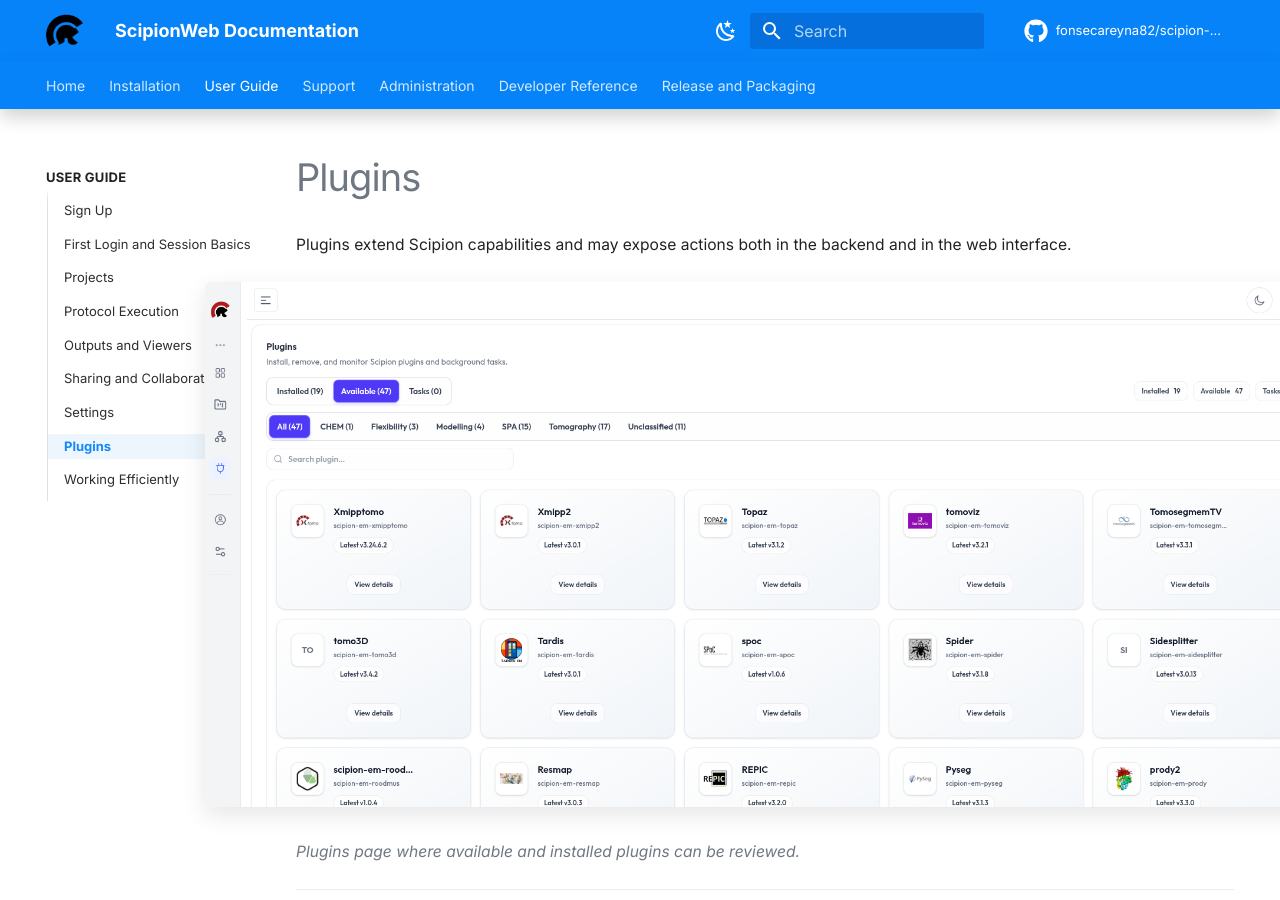
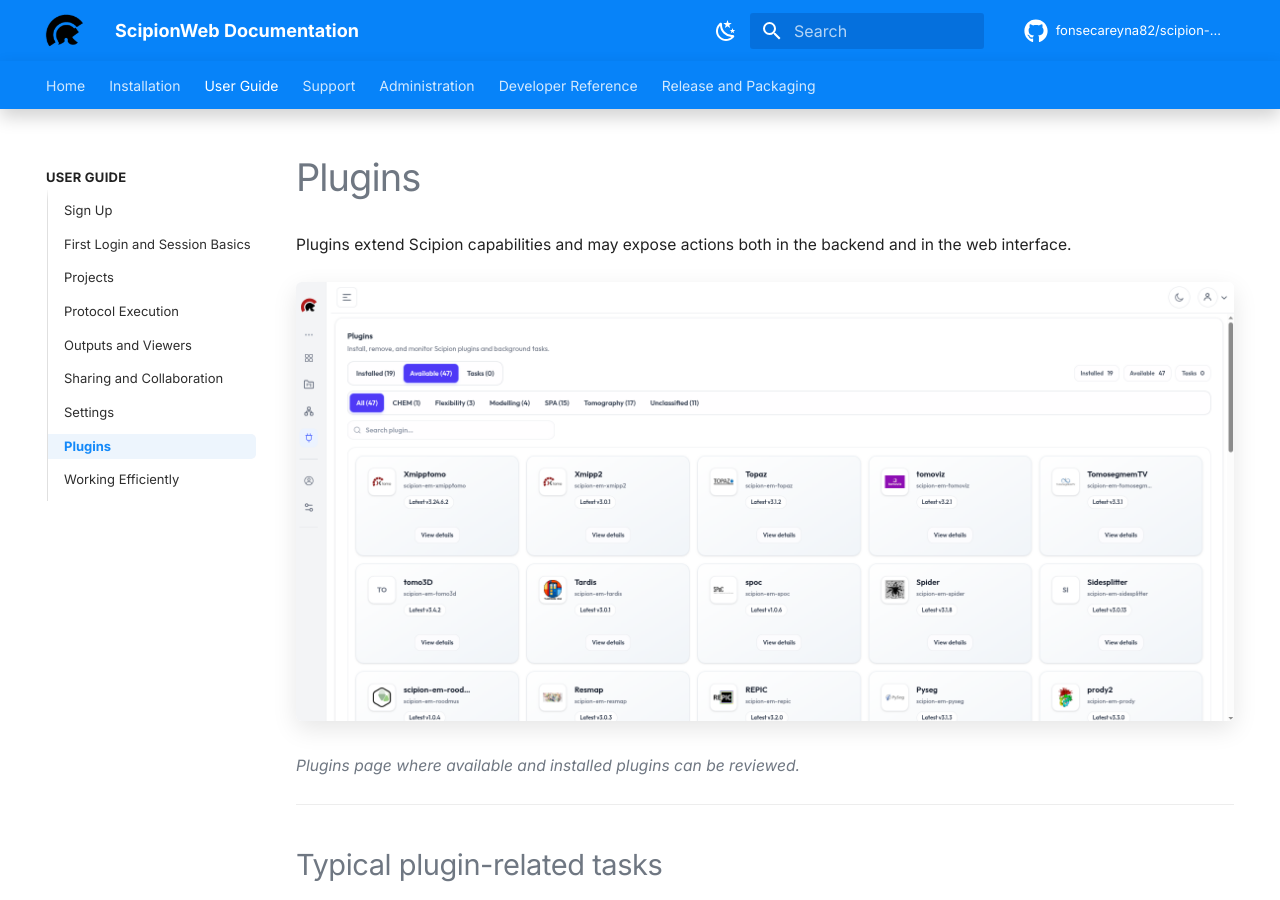
Before and after one commit to fonsecareyna82/scipion-docs, an MkDocs documentation site: the page built from docs/user-guide/plugins.md, in a window 1280 px wide and 900 px high. Built offline with MkDocs 1.6.1 and Material for MkDocs 9.7.7, drawn with Linux system fonts in a browser that asks for light colours; comment, search, counter and statistics services are not loaded; the version menu is left out.

Commit message:
Constrain plugins screenshot width

```diff
--- a/docs/user-guide/plugins.md
+++ b/docs/user-guide/plugins.md
@@ -7,7 +7,7 @@
 
 Plugins extend Scipion capabilities and may expose actions both in the backend and in the web interface.
 
-<img src="../../assets/images/screenshots/user-guide/plugins-page.png" alt="Plugins page" style="display:block;width:min(1120px,calc(100vw - 2rem));max-width:none;height:auto;margin:1.2rem 0 1.6rem 50%;transform:translateX(-50%);" />
+<img src="../../assets/images/screenshots/user-guide/plugins-page.png" alt="Plugins page" style="display:block;width:100%;max-width:980px;height:auto;margin:1.2rem auto 1.6rem;" />
 
 *Plugins page where available and installed plugins can be reviewed.*
 
```
